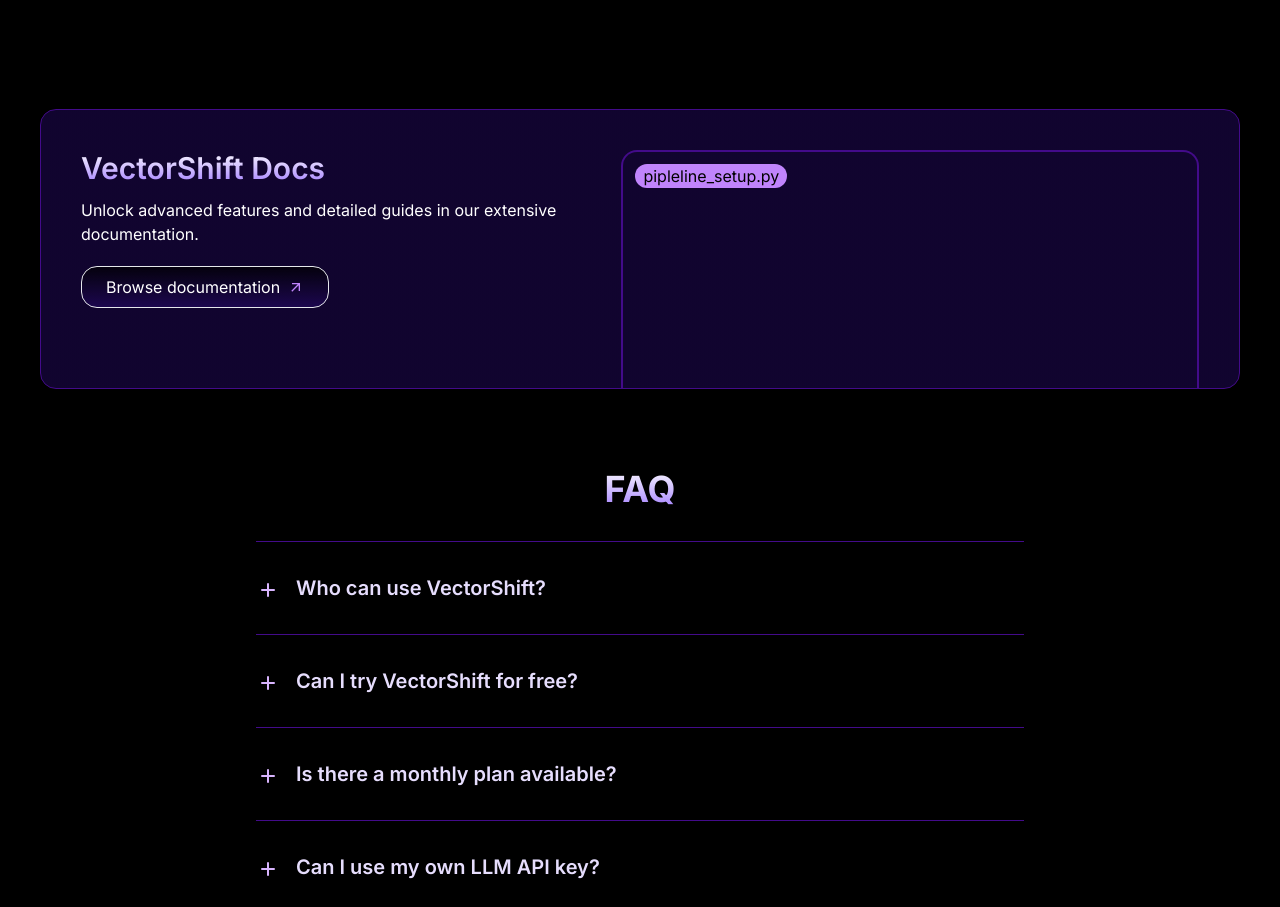
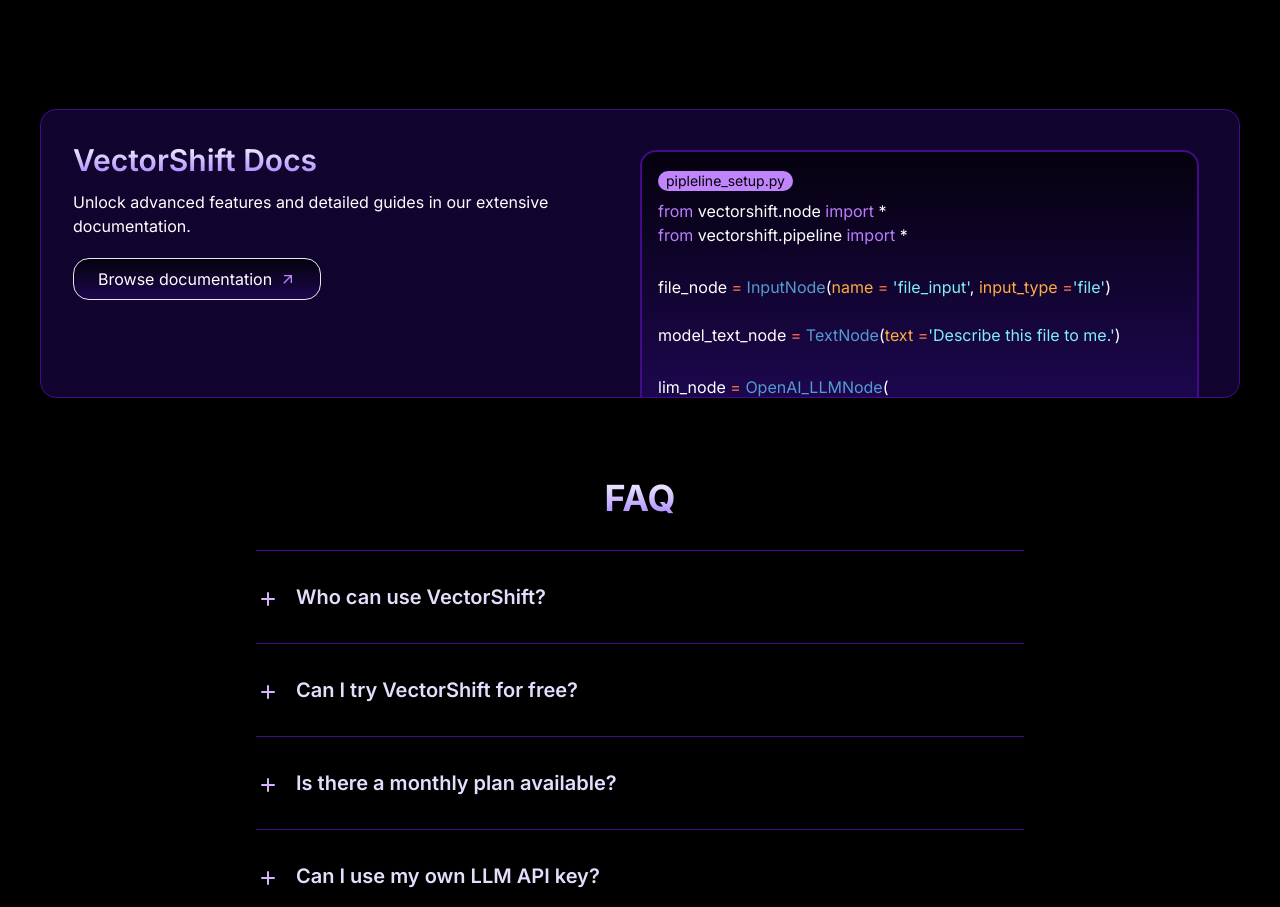
Before and after one commit to amitsaini144/vectorshift, a Next.js app: page / in a window 1280 px wide. Shown: the part 1655-2562 px from the top of the page. Built offline with nearby package versions, Linux system fonts and the light colour scheme.

Commit message:
docsCard completed

```diff
--- a/src/app/page.tsx
+++ b/src/app/page.tsx
@@ -13,7 +13,7 @@
 export default function Home() {
 
   return (
-    <div className="flex flex-col items-center bg-black min-h-screen w-full lg:px-10 md:px-1 px-6">
+    <div className="flex flex-col items-center bg-black min-h-screen w-full md:px-10 px-6">
       <NavigationContainer />
       <HeroSection />
       <Heading />
--- a/src/components/docsCard.tsx
+++ b/src/components/docsCard.tsx
@@ -1,6 +1,12 @@
 import React from 'react'
 import { MdArrowOutward } from "react-icons/md";
 import { motion, useInView } from "framer-motion";
+
+const Keyword = ({ children }: { children: React.ReactNode }) => <span className="text-[#BC7DFF]">{children}</span>;
+const Function = ({ children }: { children: React.ReactNode }) => <span className="text-[#569AD1]">{children}</span>;
+const String = ({ children }: { children: React.ReactNode }) => <span className="text-[#81EDFB]">{children}</span>;
+const Variable = ({ children }: { children: React.ReactNode }) => <span className="text-[#FFAB42]">{children}</span>;
+const EqualSign = () => <span className="text-[#FF724C]">=</span>;
 
 export default function DocsCard() {
     const ref = React.useRef(null);
@@ -14,25 +20,29 @@
             transition={{ duration: 0.8 }}
             className='bg-gradient-to-b from-[#1c074e]/60 to-[#1c074e]/60 flex flex-col md:flex-row w-full rounded-2xl border border-[#430B8A] mb-20'
         >
-            <div className='flex flex-col gap-5 items-start md:w-1/2 w-full p-10 pb-20'>
+            <div className='flex flex-col gap-5 items-start w-full md:w-1/2 md:p-8 p-6 text-sm md:text-base'>
                 <div className='flex flex-col gap-3'>
                     <h1 className='text-3xl font-semibold'>
                         <span className='bg-gradient-to-t from-[#A17CFF] to-white bg-clip-text text-transparent'>VectorShift Docs</span>
                     </h1>
                     <p className='text-white'>Unlock advanced features and detailed guides in our extensive documentation.</p>
                 </div>
-                <button className='text-white bg-gradient-to-b from-black/70 to-[#1c074e] border rounded-2xl px-6 py-2 flex items-center gap-2'>
+                <button className='text-white bg-gradient-to-b from-black/70 to-[#1c074e] border rounded-2xl px-6 py-2 flex items-center justify-center gap-2 w-full md:w-fit'>
                     Browse documentation
                     <MdArrowOutward className='text-purple-400' />
                 </button>
             </div>
-            <div className='relative md:w-1/2 w-full overflow-hidden mt-10 mr-10'>
-                <div className='absolute top-0 right-0 left-0 h-[200%] border-t-2 border-r-2 border-l-2 border-[#430B8A] rounded-t-2xl p-3'>
-                    <div className='bg-purple-400 rounded-full px-2 inline-block'>
+            <div className='w-full md:w-1/2 md:pt-10 md:pr-10 px-6 md:pl-0 '>
+                <div className='relative overflow-hidden rounded-t-2xl border-l-2 border-r-2 border-t-2 border-[#430B8A] p-4  h-[247px] bg-gradient-to-b from-black/70 to-[#1c074e] '>
+                    <div className='bg-purple-400 rounded-full px-2 inline-block mb-2 text-sm'>
                         pipleline_setup.py
                     </div>
-                    <div>
-                        {/* Content here */}
+                    <div className='text-white '>
+                        <p><Keyword>from</Keyword> vectorshift.node <Keyword>import</Keyword> *</p>
+                        <p className='pb-4'><Keyword>from</Keyword> vectorshift.pipeline <Keyword>import</Keyword> *</p>
+                        <p className='py-3'>file_node <EqualSign /> <Function>InputNode</Function>(<Variable>name</Variable> <EqualSign /> <String>&apos;file_input&apos;</String>, <Variable>input_type</Variable> <EqualSign /><String>&apos;file&apos;</String>)</p>
+                        <p className='py-3'>model_text_node <EqualSign /> <Function>TextNode</Function>(<Variable>text</Variable> <EqualSign /><String>&apos;Describe this file to me.&apos;</String>)</p>
+                        <p className='pt-4'>lim_node <EqualSign /> <Function>OpenAI_LLMNode</Function>(</p>
                     </div>
                 </div>
             </div>
```
